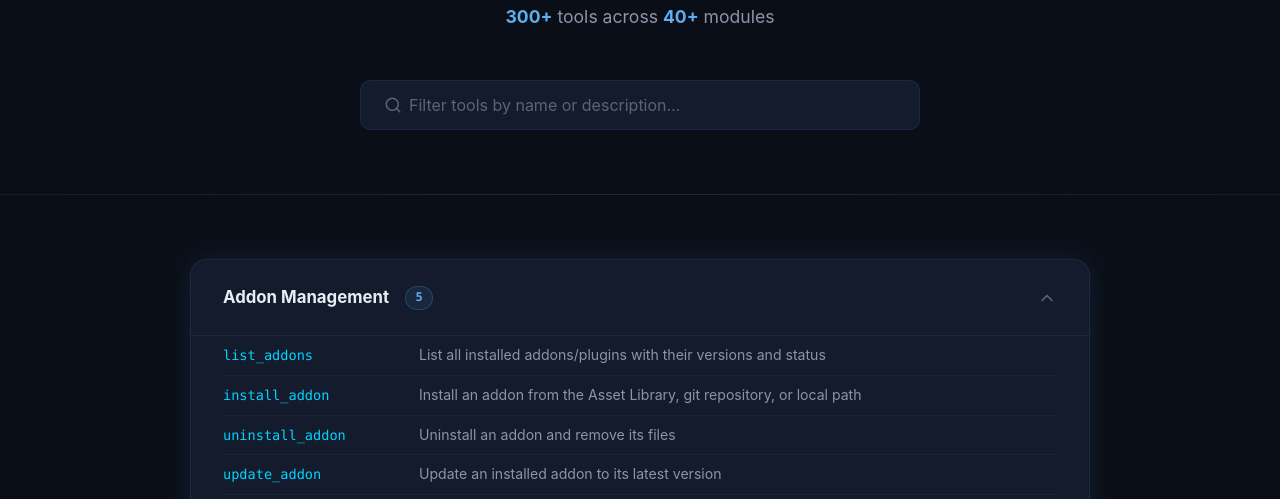
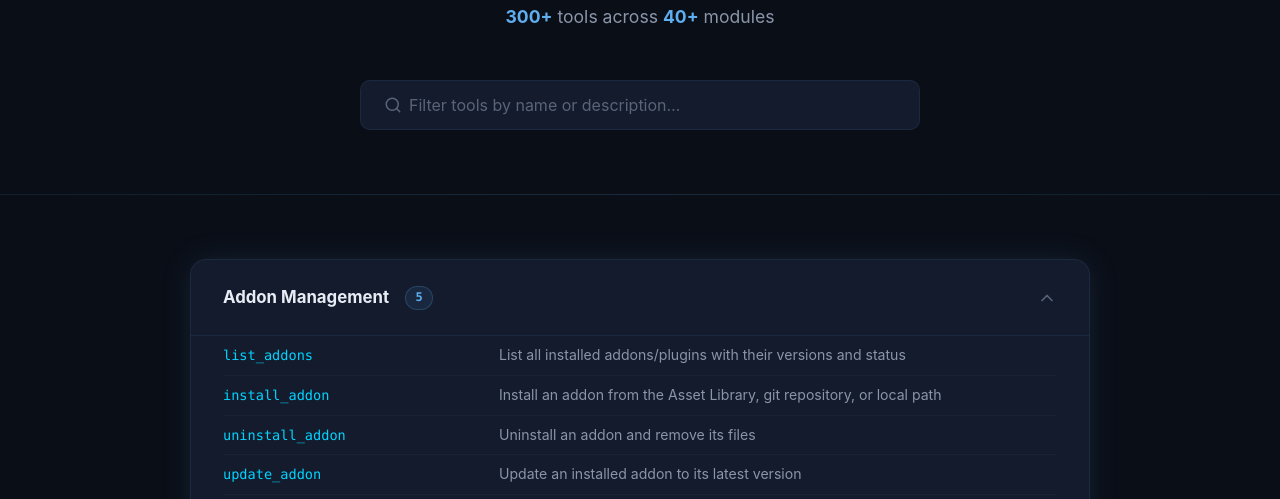
Before and after one commit to KeeVeeG/godot-mcp, a website: page web/tools.html in a window 1280 px wide. Shown: the part 301-800 px from the top of the page. Drawn offline with Linux system fonts and the light colour scheme.

Commit message:
fix: prevent column jitter on tools page with long tool IDs

```diff
--- a/web/styles.css
+++ b/web/styles.css
@@ -1426,7 +1426,8 @@ footer::before {
   color: var(--accent-cyan);
   white-space: nowrap;
   flex-shrink: 0;
-  min-width: 180px;
+  min-width: 260px;
+  width: 260px;
 }
 
 .tool-desc {
```
